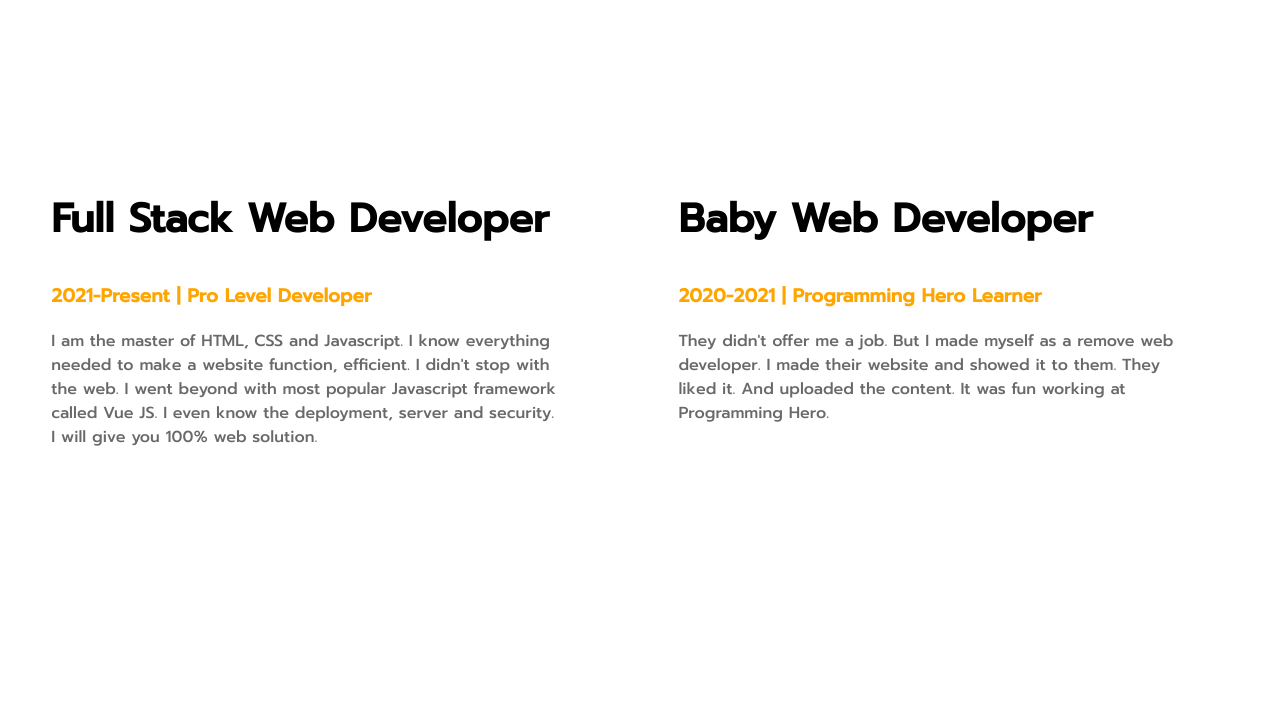
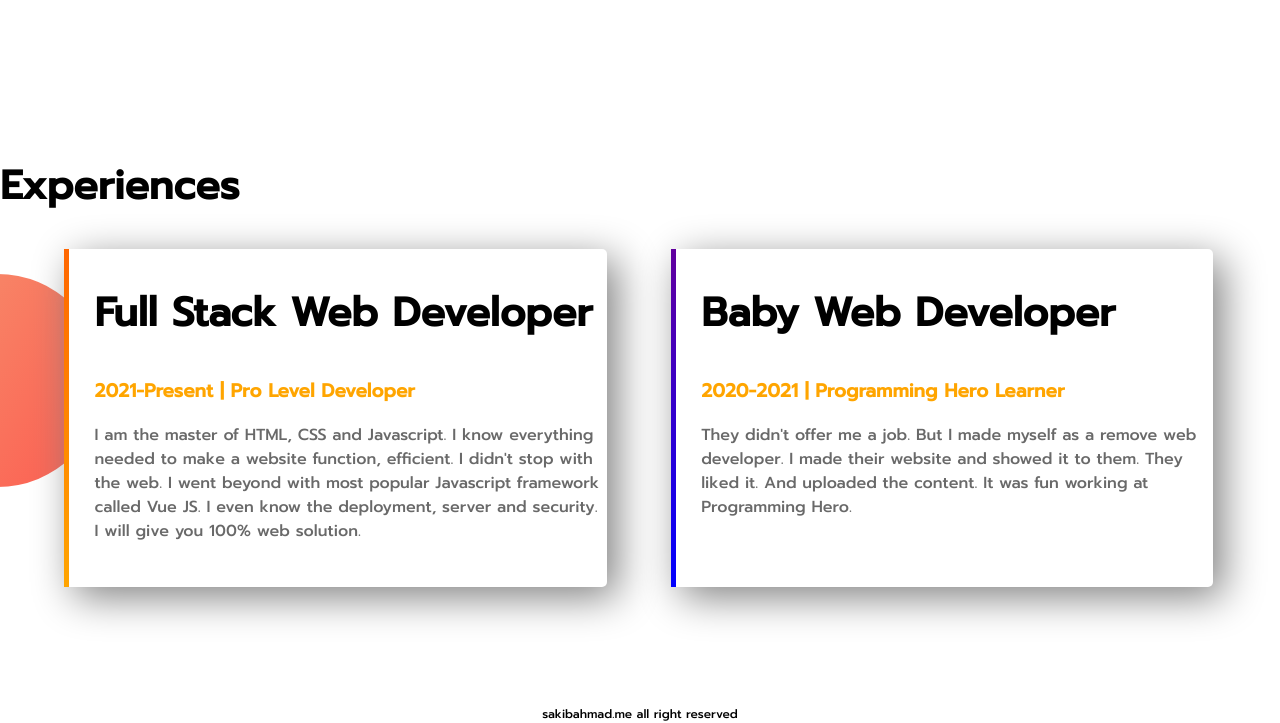
Before and after one commit to MdSakibAhmed/personal-portfolio, a plain HTML site: page index.html in a window 1280 px wide. Shown: the part 1095-1818 px from the top of the page. Before the commit the page ends 1700 px from the top, so only its background shows below. Drawn offline with Linux system fonts and the light colour scheme.

Commit message:
project compleated

```diff
--- a/index.html
+++ b/index.html
@@ -41,14 +41,15 @@
 
 </section>
 <section class="expreance-area">
-    <div class="left-side container" >
+    <h2>Experiences</h2>
+    <div id="full-stack" class="left-side container single-expreance" >
         <h2>Full Stack Web Developer</h2>
         <h3 class="orange-text">2021-Present | Pro Level Developer</h3>
         <p>I am the master of HTML, CSS and Javascript. I know everything needed to make a website function, efficient. I didn't stop with the web. I went beyond with most popular Javascript framework called Vue JS. I even know the deployment, server and security. I will give you 100% web solution.</p>
 
     </div>
 
-    <div class="right-side container">
+    <div id="baby-stack" class="right-side container single-expreance">
         <h2>Baby Web Developer</h2>
         <h3 class="orange-text">2020-2021 | Programming Hero Learner</h3>
         <p>They didn't offer me a job. But I made myself as a remove web developer. I made their website and showed it to them. They liked it. And uploaded the content. It was fun working at Programming Hero.</p>
@@ -56,5 +57,8 @@
     </div>
 
 </section>
+<footer>
+sakibahmad.me all right reserved
+</footer>
 </body>
 </html>
--- a/main.css
+++ b/main.css
@@ -11,7 +11,8 @@ section{
 
 .container{
     width:40%;
-    margin:0px 5% 0 4%;
+    margin-left:5%;
+    padding-left:2%;
     float:left;
 
 }
@@ -57,3 +58,34 @@ p{
 
 
 }
+.expreance-area{
+    background-image: url(images/exp-bg.png);
+    background-repeat: no-repeat;
+    background-position:left;
+
+}
+.single-expreance{
+    box-shadow: 10px 10px 40px gray;
+    height: 75%;
+    background:white;
+    border-radius: 5px;
+
+}
+#full-stack{
+    border-left:5px solid ;border-image-width: 15px;
+    border-image: linear-gradient(45deg,orange,red);
+    border-image-slice: 1;
+
+}
+#baby-stack{
+    border-left:5px solid;
+    border-image-width: 15px;
+    border-image: linear-gradient(45deg, blue, red);
+    border-image-slice: 1;
+}
+
+footer{
+    text-align:center;
+    font-size:12px;
+    margin-top:100px;
+}
```
